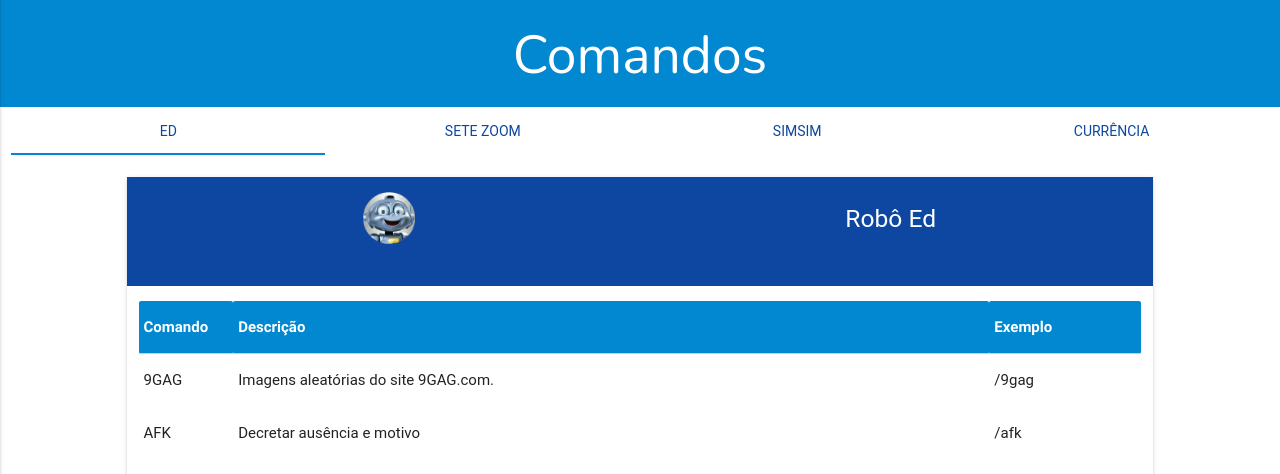
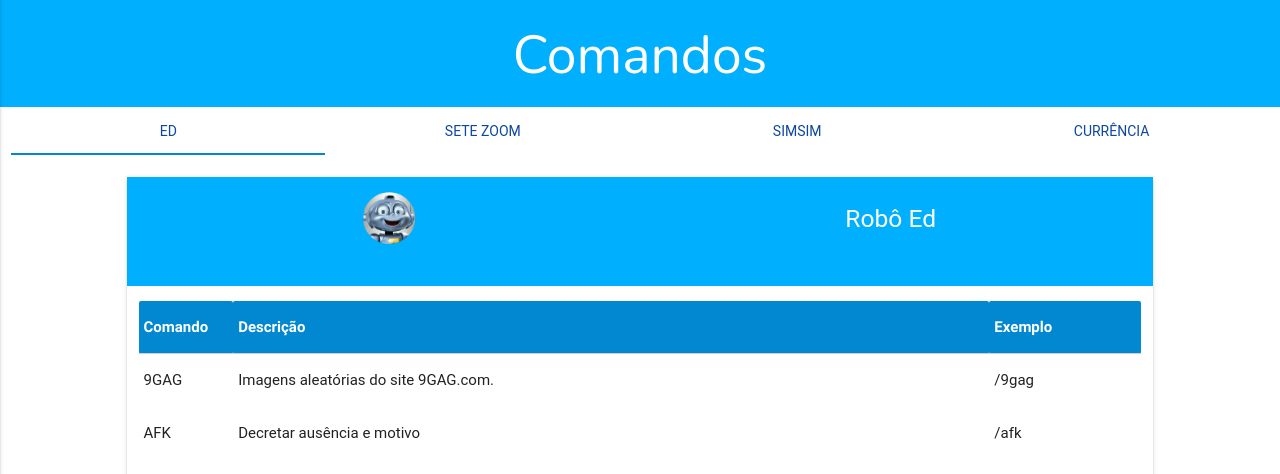
Before and after one commit to guiluigi/Site, a PHP site: page /?p=comandos in a window 1280 px wide. Shown: the part 64-538 px from the top of the page. Run offline with PHP 8.4, Linux system fonts and the light colour scheme; some libraries are stand-ins or nearby versions; some web fonts are replaced.

Commit message:
correcao_cores_comandos_colaboradores

```diff
--- a/html/pages/colaboradores.php
+++ b/html/pages/colaboradores.php
@@ -1,6 +1,6 @@
 <div class="fixed-top">
   <div class="row">
-    <div class="col s12 light-blue darken-2 white-text second-section bots">
+    <div class="col s12 light-blue accent-3 white-text second-section bots">
       <h2>Colaboradores</h2>
     </div>
   </div>
--- a/html/pages/comandos.php
+++ b/html/pages/comandos.php
@@ -1,6 +1,6 @@
 <div class="fixed-top">
   <div class="row">
-    <div class="col s12 light-blue darken-2 white-text second-section bots">
+    <div class="col s12 light-blue accent-3 white-text second-section bots">
       <h2>Comandos</h2>
     </div>
     <div class="col s12">
--- a/html/pages/currencia.php
+++ b/html/pages/currencia.php
@@ -5,7 +5,7 @@
     <div class="col s12 m12 l10 second-section">
       <div class="card">
         <div class="row">
-          <div class="col s12 m12 l12 blue darken-4 ">
+          <div class="col s12 m12 l12 light-blue accent-3 ">
             <div class="section">
               <div class="row white-text">
                 <div class="col s12 m12 l6">
--- a/html/pages/ed.php
+++ b/html/pages/ed.php
@@ -5,7 +5,7 @@
     <div class="col s12 m12 l10 second-section">
       <div class="card">
         <div class="row">
-          <div class="col s12 m12 l12 blue darken-4 ">
+          <div class="col s12 m12 l12 light-blue accent-3 ">
             <div class="section">
               <div class="row white-text">
                 <div class="col s12 m12 l6">
--- a/html/pages/sete.php
+++ b/html/pages/sete.php
@@ -5,7 +5,7 @@
     <div class="col s12 m12 l10 second-section">
       <div class="card">
         <div class="row">
-          <div class="col s12 m12 l12 blue darken-4 ">
+          <div class="col s12 m12 l12 light-blue accent-3 ">
             <div class="section">
               <div class="row white-text">
                 <div class="col s12 m12 l6">
--- a/html/pages/simsim.php
+++ b/html/pages/simsim.php
@@ -5,7 +5,7 @@
     <div class="col s12 m12 l10 second-section">
       <div class="card">
         <div class="row">
-          <div class="col s12 m12 l12 blue darken-4 ">
+          <div class="col s12 m12 l12 light-blue accent-3 ">
             <div class="section">
               <div class="row white-text">
                 <div class="col s12 m12 l6">
```
